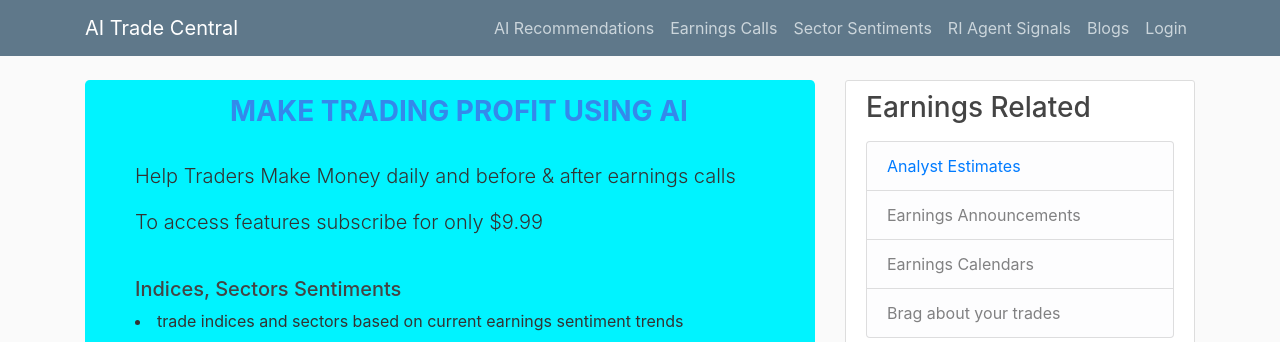
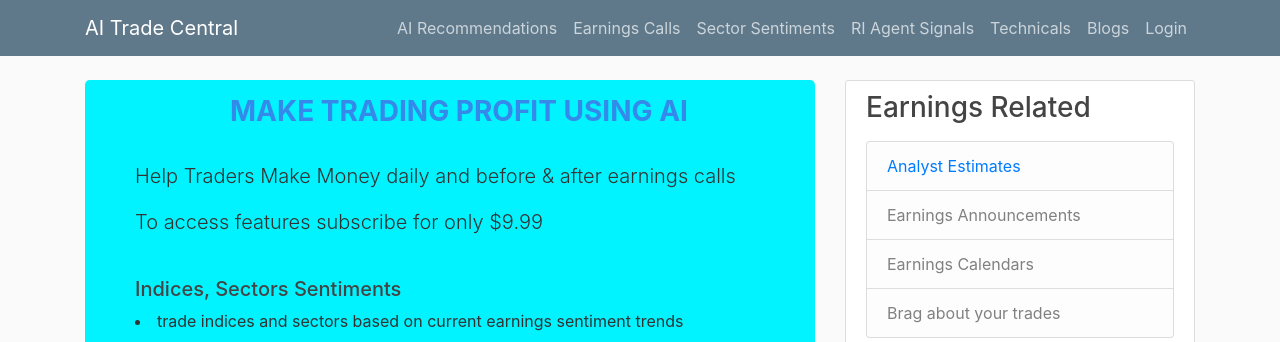
Before and after one commit to MCRen88/AI_Trade_Central, a Flask app: page /about in a window 1280 px wide. Shown: the top 342 px of the page. Run offline with Flask 2, Linux system fonts and the light colour scheme; some libraries are stand-ins or nearby versions.

Commit message:
added technicals

```diff
--- a/earnings/templates/layout.html
+++ b/earnings/templates/layout.html
@@ -73,6 +73,7 @@
 
 
                 <a class="nav-item nav-link" href="{{ url_for('agent') }}">RI Agent Signals</a>
+                <a class="nav-item nav-link" href="{{ url_for('technicals') }}">Technicals</a>
                 <a class="nav-item nav-link" href="{{ url_for('blog') }}">Blogs</a>
                 <a class="nav-item nav-link" href="{{ url_for('new_post') }}">Post</a>
                 <a class="nav-item nav-link" href="{{ url_for('account') }}">Account</a>
@@ -117,6 +118,7 @@
 
 
                 <a class="nav-item nav-link" href="{{ url_for('about') }}">RI Agent Signals</a>
+                <a class="nav-item nav-link" href="{{ url_for('about') }}">Technicals</a>
                 <a class="nav-item nav-link" href="{{ url_for('about') }}">Blogs</a>
                 <a class="nav-item nav-link" href="{{ url_for('login') }}">Login</a>
 
```
